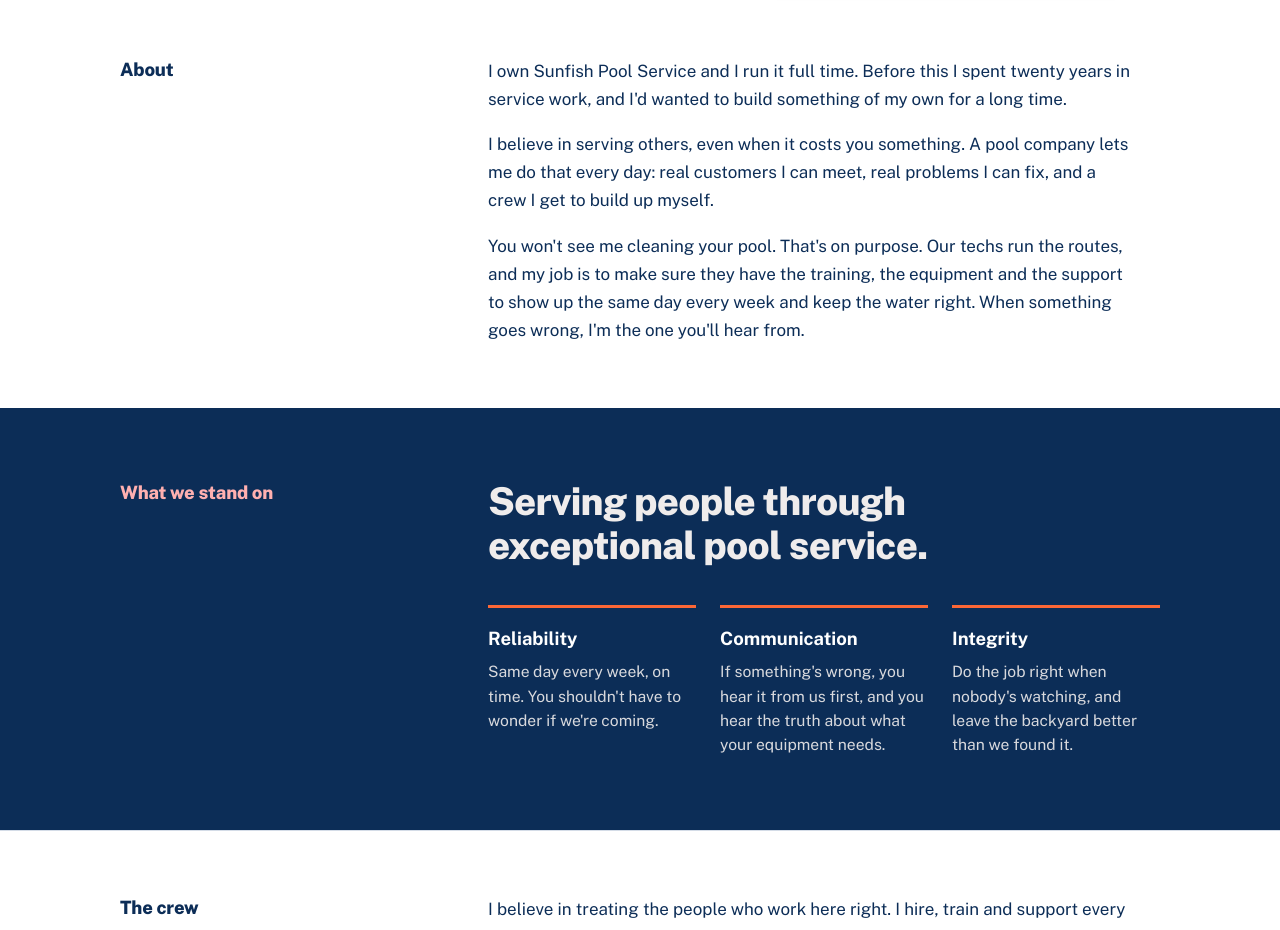
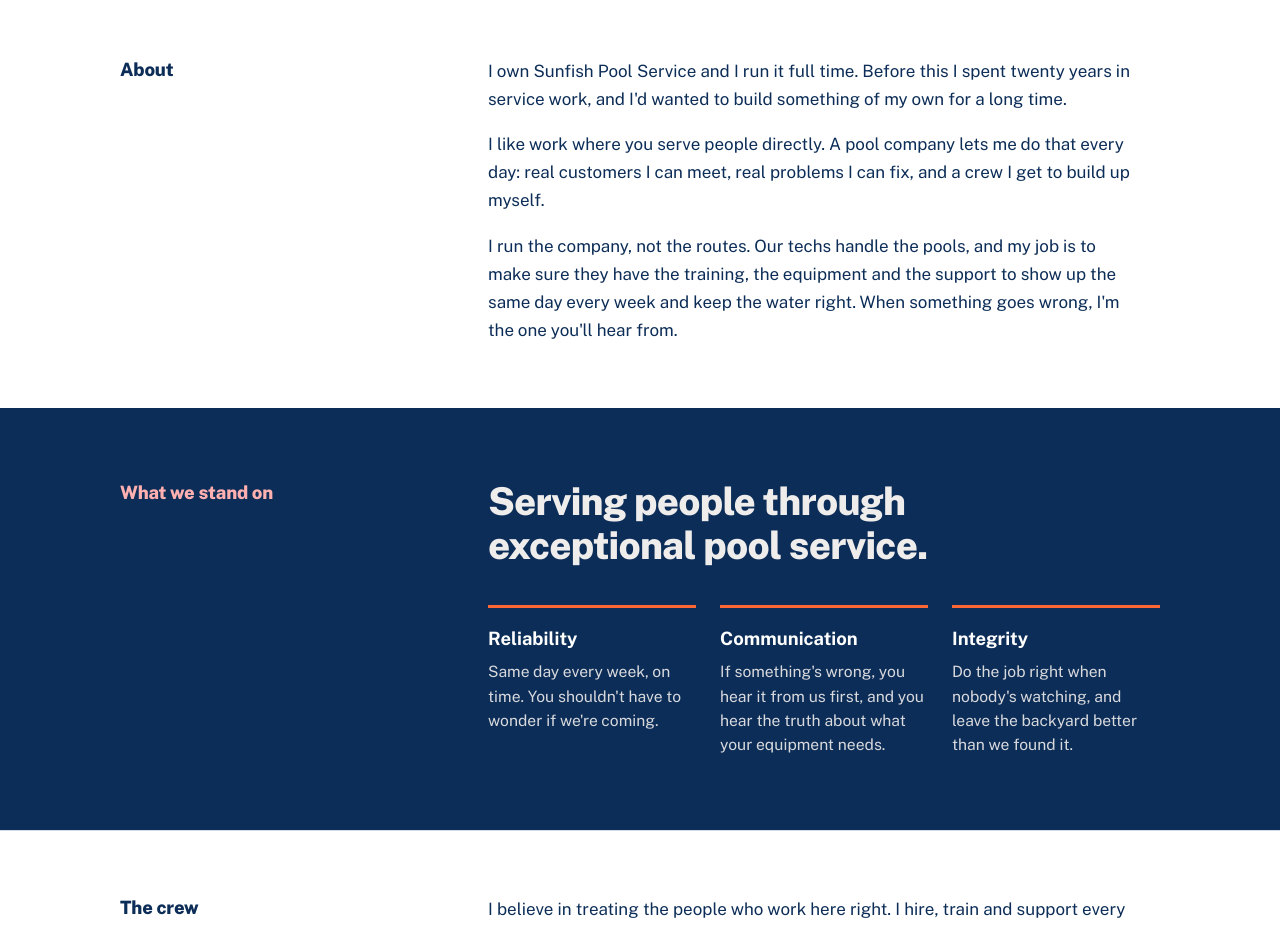
Before and after one commit to dmuraki1/dougmuraki.com, a plain HTML site: page index.html in a window 1280 px wide. Shown: the part 1180-2110 px from the top of the page. Drawn offline with nearby package versions, Linux system fonts and the light colour scheme.

Commit message:
Update index.htmlReword About section: serving line and routes line

```diff
--- a/index.html
+++ b/index.html
@@ -84,8 +84,8 @@
 
 <section id="about"><div class="wrap"><h2>About</h2><div class="body">
 <p>I own Sunfish Pool Service and I run it full time. Before this I spent twenty years in service work, and I'd wanted to build something of my own for a long time.</p>
-<p>I believe in serving others, even when it costs you something. A pool company lets me do that every day: real customers I can meet, real problems I can fix, and a crew I get to build up myself.</p>
-<p>You won't see me cleaning your pool. That's on purpose. Our techs run the routes, and my job is to make sure they have the training, the equipment and the support to show up the same day every week and keep the water right. When something goes wrong, I'm the one you'll hear from.</p>
+<p>I like work where you serve people directly. A pool company lets me do that every day: real customers I can meet, real problems I can fix, and a crew I get to build up myself.</p>
+<p>I run the company, not the routes. Our techs handle the pools, and my job is to make sure they have the training, the equipment and the support to show up the same day every week and keep the water right. When something goes wrong, I'm the one you'll hear from.</p>
 </div></div></section>
 
 <section id="values" class="band"><div class="wrap"><h2>What we stand on</h2><div>
```
